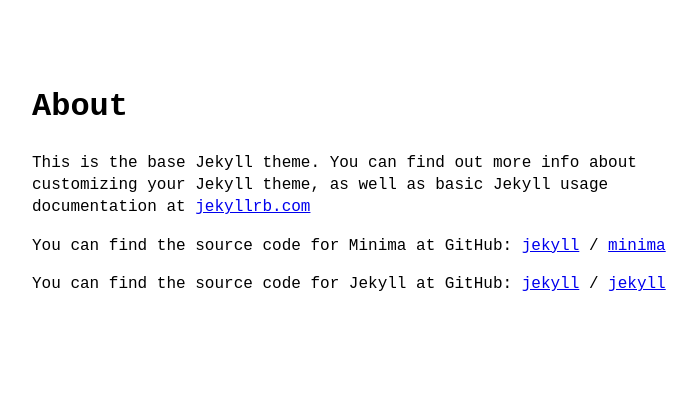
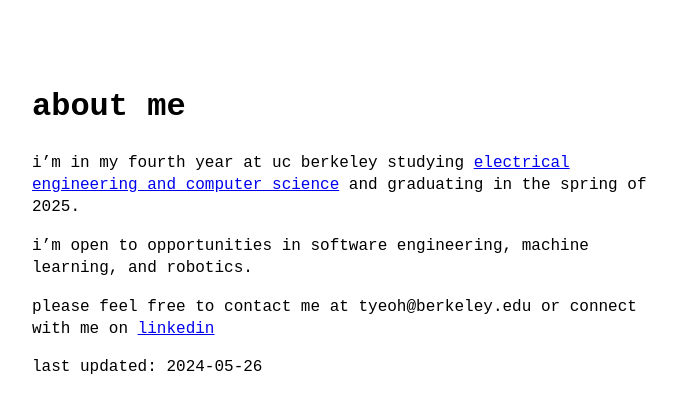
Before and after one commit to tyeoh9/tyeoh, a Jekyll site: the page built from about.markdown, in a window 1280 px wide. Shown: the top 413 px of the page, without its empty margins (288-985 px from the left). Built offline with Jekyll 4.4.1, drawn with Linux system fonts in a browser that asks for light colours.

Commit message:
Add about me page

```diff
--- a/about.markdown
+++ b/about.markdown
@@ -1,18 +1,13 @@
 ---
 layout: page
-title: About
+title: about me
 permalink: /about/
 ---
 
-This is the base Jekyll theme. You can find out more info about customizing your Jekyll theme, as well as basic Jekyll usage documentation at [jekyllrb.com](https://jekyllrb.com/)
+i'm in my fourth year at uc berkeley studying [electrical engineering and computer science](https://eecs.berkeley.edu/) and graduating in the spring of 2025.
 
-You can find the source code for Minima at GitHub:
-[jekyll][jekyll-organization] /
-[minima](https://github.com/jekyll/minima)
+i'm open to opportunities in software engineering, machine learning, and robotics.
 
-You can find the source code for Jekyll at GitHub:
-[jekyll][jekyll-organization] /
-[jekyll](https://github.com/jekyll/jekyll)
+please feel free to contact me at tyeoh@berkeley.edu or connect with me on [linkedin](https://www.linkedin.com/in/yeoh)
 
-
-[jekyll-organization]: https://github.com/jekyll
+last updated: 2024-05-26
```
